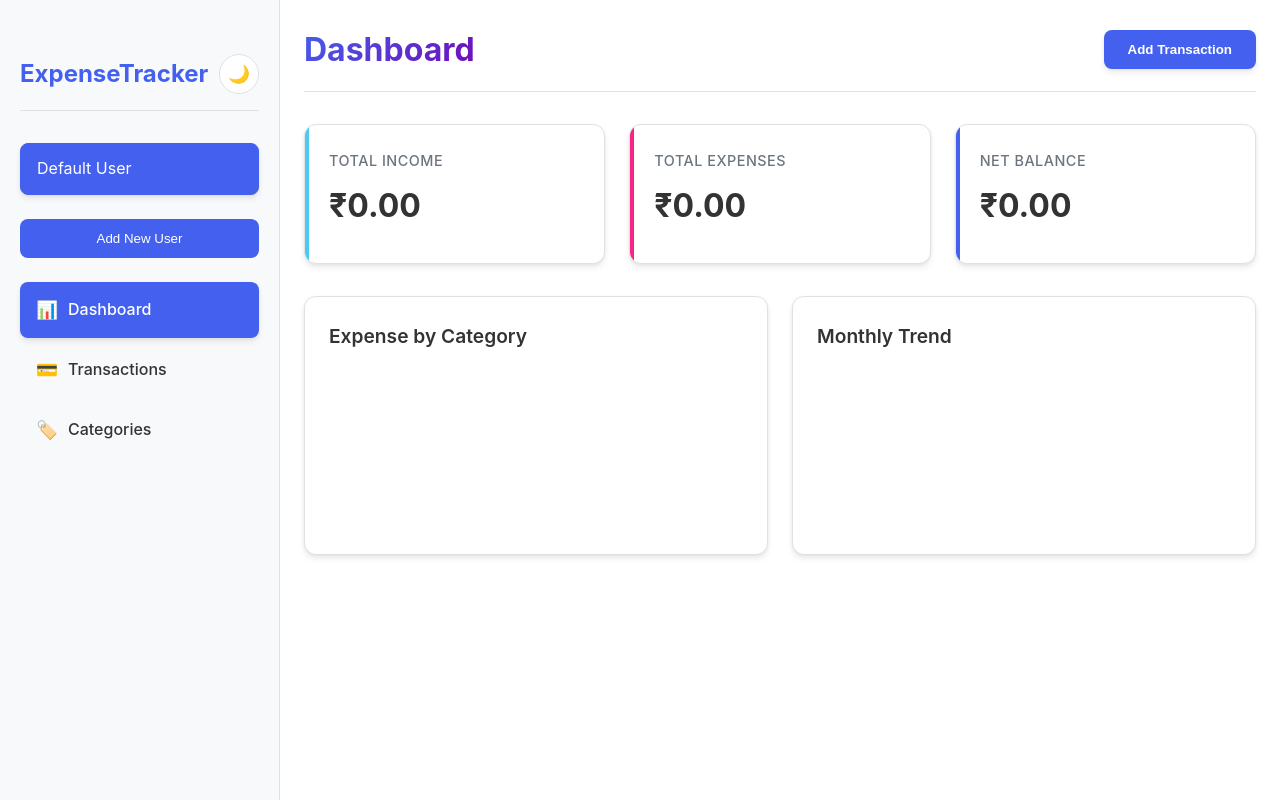
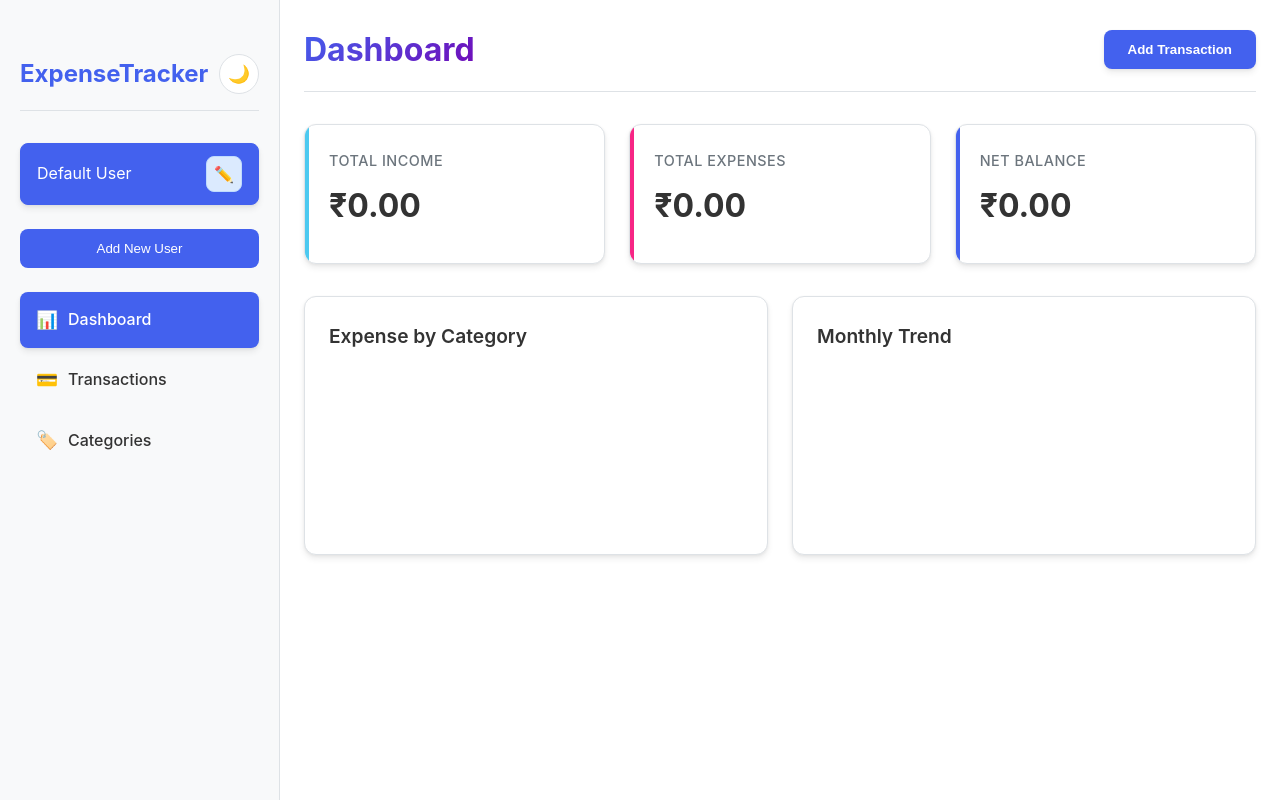
Before and after one commit to satyam1007/expanse-tracker, a plain HTML site: page index.html in a window 1280 px wide. Drawn offline with nearby package versions, Linux system fonts and the light colour scheme.

Commit message:
Update style.css

```diff
--- a/style.css
+++ b/style.css
@@ -157,31 +157,94 @@ body {
 }
 
 .user-actions {
-    display: flex;
-    gap: 8px;
-    opacity: 0;
-    transition: var(--transition);
+  display: flex;
+  gap: 8px;
+  align-items: center;
+  justify-content: flex-end;
 }
+
+.user-action-btn {
+  width: 36px;
+  height: 36px;
+  border: none;
+  border-radius: 8px;
+  cursor: pointer;
+  transition: all 0.2s ease-in-out;
+  display: flex;
+  align-items: center;
+  justify-content: center;
+  font-size: 16px;
+  position: relative;
+  background: transparent;
+}
+
+.user-action-btn:hover {
+  transform: translateY(-1px);
+  box-shadow: 0 4px 12px rgba(0, 0, 0, 0.15);
+}
+
+.user-action-btn:active {
+  transform: translateY(0);
+  box-shadow: 0 2px 6px rgba(0, 0, 0, 0.1);
+}
+
+.user-action-btn:focus {
+  outline: 2px solid #3b82f6;
+  outline-offset: 2px;
+}
+
+/* Edit button specific styles */
+.edit-user {
+  color: #2563eb;
+  background-color: #dbeafe;
+  border: 1px solid #bfdbfe;
+}
+
+/* Delete button specific styles */
+.delete-user {
+  color: #dc2626;
+  background-color: #fee2e2;
+  border: 1px solid #fecaca;
+}
+
+/* Tooltip for better UX */
+.user-action-btn::after {
+  content: attr(aria-label);
+  position: absolute;
+  bottom: -40px;
+  left: 50%;
+  transform: translateX(-50%);
+  background: #1f2937;
+  color: white;
+  padding: 6px 12px;
+  border-radius: 6px;
+  font-size: 12px;
+  white-space: nowrap;
+  opacity: 0;
+  visibility: hidden;
+  transition: all 0.2s ease-in-out;
+  pointer-events: none;
+  z-index: 1000;
+}
+
+/* Responsive design */
+@media (max-width: 768px) {
+  .user-actions {
+    gap: 6px;
+  }
+
+  .user-action-btn {
+    width: 32px;
+    height: 32px;
+    font-size: 14px;
+  }
+}
+
 
 .user-tab:hover .user-actions {
     opacity: 1;
 }
 
-.user-action-btn {
-    background: none;
-    border: none;
-    cursor: pointer;
-    font-size: 0.85rem;
-    opacity: 0.7;
-    transition: var(--transition);
-    padding: 4px;
-    border-radius: 4px;
-}
-
-.user-action-btn:hover {
-    opacity: 1;
-    background: rgba(255, 255, 255, 0.1);
-}
 
 .add-user-btn {
     width: 100%;
```
